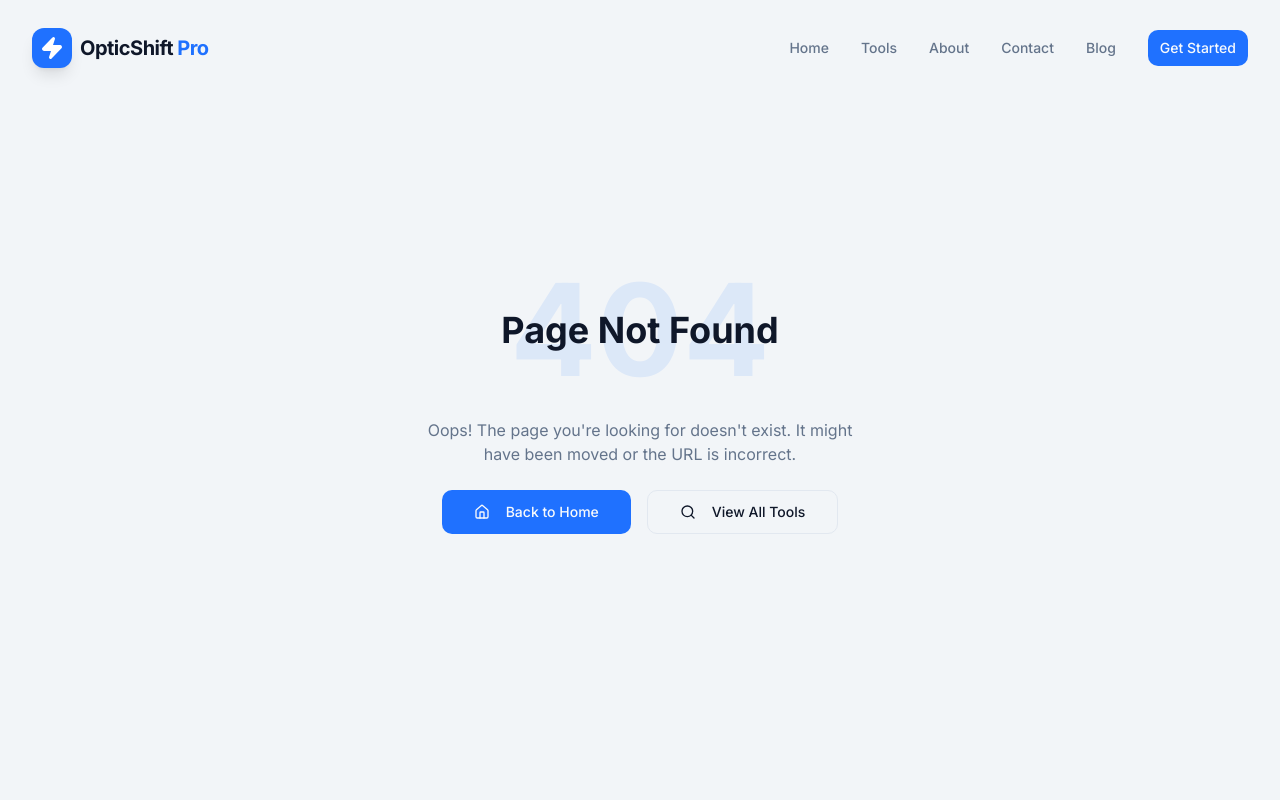
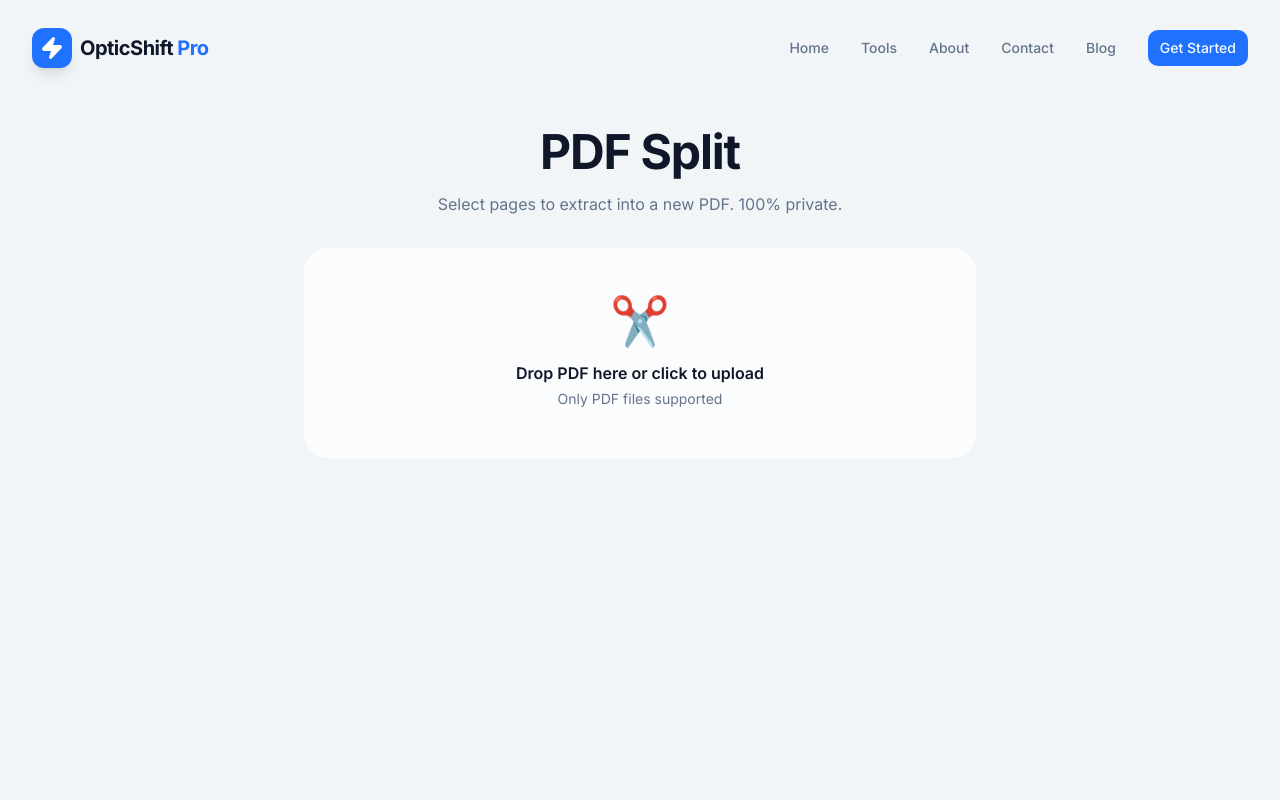
Before and after one commit to surajkumar122024-star/ok01, a Next.js app: page /tools/pdf-split in a window 1280 px wide. Before the commit this address had no page. Shown: the top 800 px of the page. Built offline with nearby package versions, Linux system fonts and the light colour scheme.

Commit message:
Add PdfSplitPage component with metadata

```diff
--- /dev/null
+++ b/src/app/tools/pdf-split/page.tsx
@@ -0,0 +1,10 @@
+import PdfSplitClient from './PdfSplitClient'
+
+export const metadata = {
+  title: 'PDF Split — OpticShift Pro',
+  description: 'Extract specific pages from a PDF instantly. Free and private.',
+}
+
+export default function PdfSplitPage() {
+  return <PdfSplitClient />
+}
```
